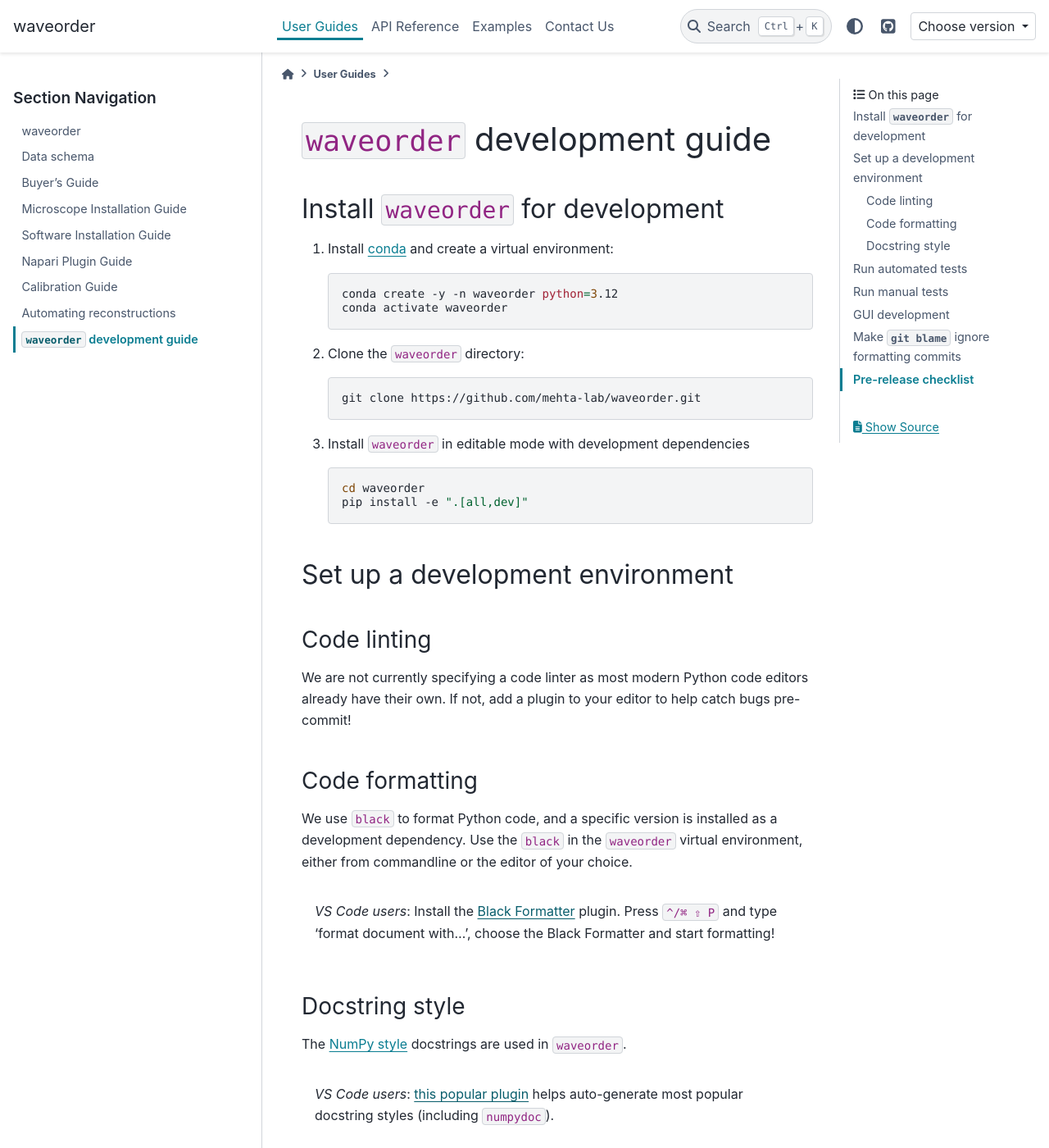
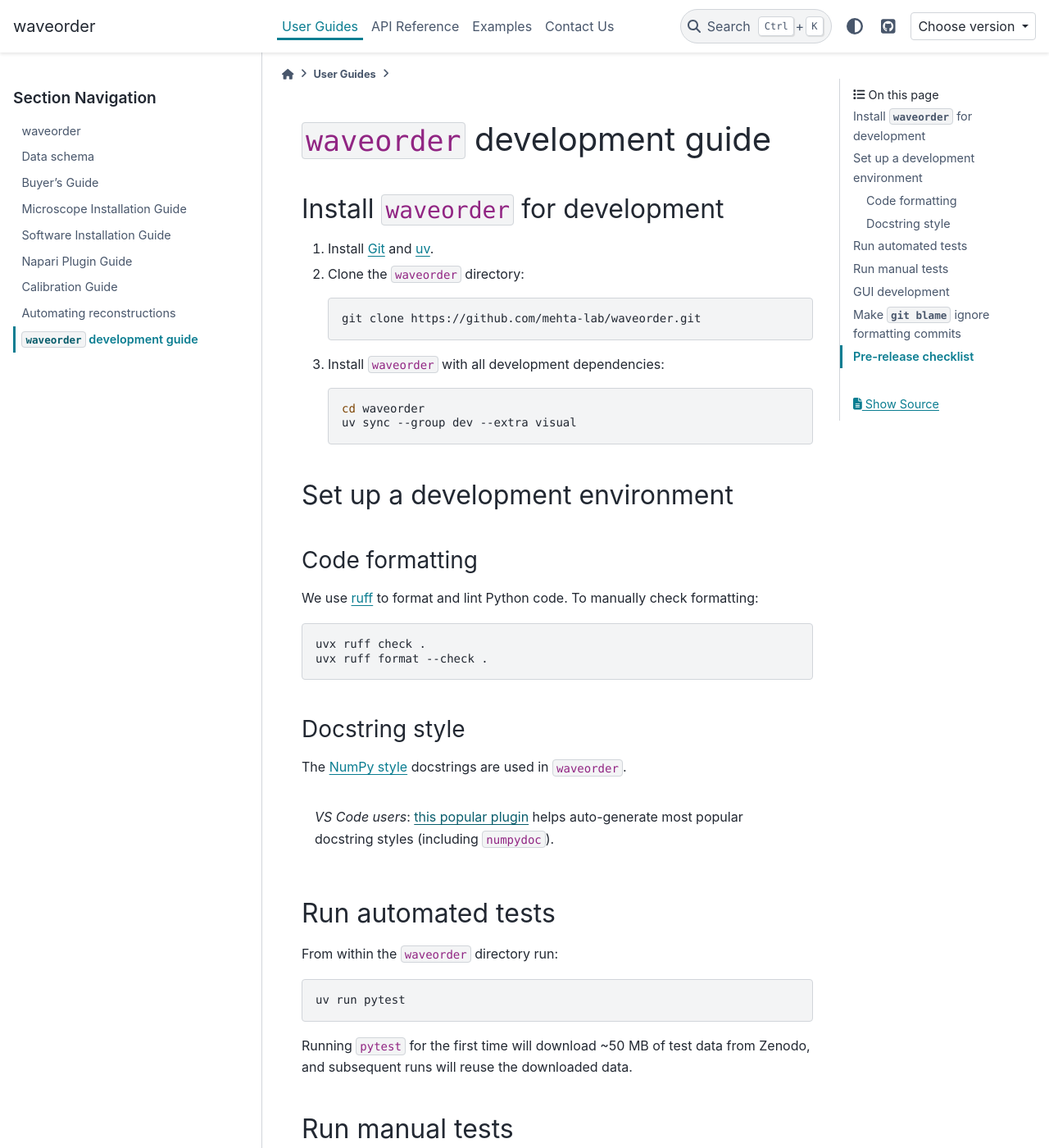
Before and after one commit to mehta-lab/waveorder, a Sphinx documentation site: the page built from docs/guide/development-guide.md, in a window 1280 px wide and 1400 px high. Shown: the whole window at 82% size. Built offline with Sphinx 7.4.7 and the PyData theme 0.15.4, drawn with Linux system fonts in a browser that asks for light colours; pages that are not in the unit, such as notebooks, are missing from menus; the version number could not be read and is left out.

Commit message:
Update install instructions across docs for uv and removed [all] extra

````diff
--- a/docs/examples/models/isotropic_fluorescent_thin_3d.py
+++ b/docs/examples/models/isotropic_fluorescent_thin_3d.py
@@ -1,4 +1,7 @@
-# Fluorescent thin object 3D simulation and reconstruction
+"""
+Fluorescent thin object 3D simulation and reconstruction
+=========================================================
+"""
 
 import napari
 import numpy as np
--- a/docs/guide/development-guide.md
+++ b/docs/guide/development-guide.md
@@ -2,12 +2,7 @@
 
 ## Install `waveorder` for development
 
-1. Install [conda](https://github.com/conda-forge/miniforge) and create a virtual environment:
-
-    ```sh
-    conda create -y -n waveorder python=3.12
-    conda activate waveorder
-    ```
+1. Install [Git](https://git-scm.com/) and [uv](https://docs.astral.sh/uv/getting-started/installation/).
 
 2. Clone the `waveorder` directory:
 
@@ -15,24 +10,23 @@
     git clone https://github.com/mehta-lab/waveorder.git
     ```
 
-3. Install `waveorder` in editable mode with development dependencies
+3. Install `waveorder` with all development dependencies:
 
     ```sh
     cd waveorder
-    pip install -e ".[all,dev]"
+    uv sync --group dev --extra visual
     ```
 
 ## Set up a development environment
 
-### Code linting
-
-We are not currently specifying a code linter as most modern Python code editors already have their own. If not, add a plugin to your editor to help catch bugs pre-commit!
-
 ### Code formatting
 
-We use `black` to format Python code, and a specific version is installed as a development dependency. Use the `black` in the `waveorder` virtual environment, either from commandline or the editor of your choice.
+We use [ruff](https://docs.astral.sh/ruff/) to format and lint Python code. To manually check formatting:
 
-> *VS Code users*: Install the [Black Formatter](https://marketplace.visualstudio.com/items?itemName=ms-python.black-formatter) plugin. Press `^/⌘ ⇧ P` and type 'format document with...', choose the Black Formatter and start formatting!
+```sh
+uvx ruff check .
+uvx ruff format --check .
+```
 
 ### Docstring style
 
@@ -45,7 +39,7 @@
 From within the `waveorder` directory run:
 
 ```sh
-pytest
+uv run pytest
 ```
 
 Running `pytest` for the first time will download ~50 MB of test data from Zenodo, and subsequent runs will reuse the downloaded data.
````
Also changed, not shown: README.md (+2 -5 lines), docs/examples/README.md (+5 -5 lines), docs/guide/QLIPP.md (+1 -1 lines), docs/guide/microscope-installation-guide.md (+1 -1 lines).
